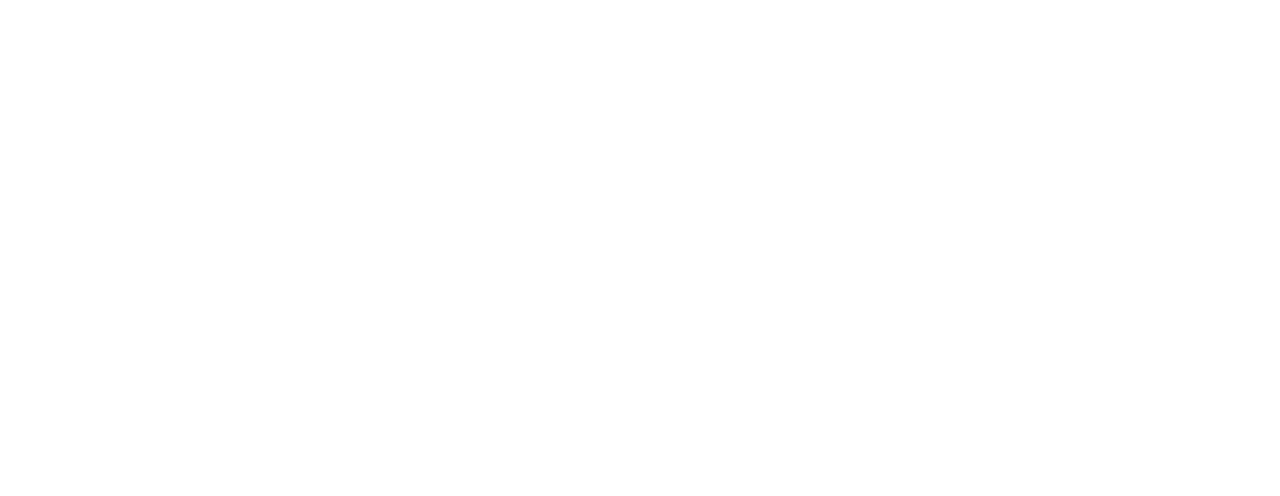
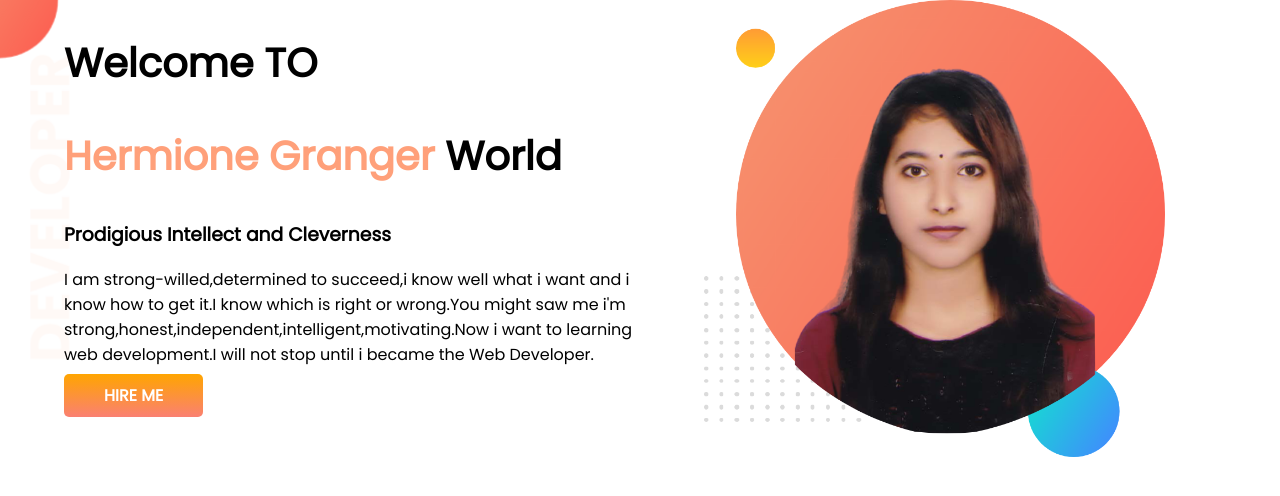
Before and after one commit to rabeyaislam1/developer-portfolio, a plain HTML site: page index.html in a window 1280 px wide. Drawn offline with Linux system fonts and the light colour scheme; a web font is replaced by a local one.

Commit message:
section added

```diff
--- a/index.html
+++ b/index.html
@@ -5,9 +5,31 @@
     <meta http-equiv="X-UA-Compatible" content="IE=edge">
     <meta name="viewport" content="width=device-width, initial-scale=1.0">
     <title>Rabeya Portfolio</title>
+    <link rel="preconnect" href="https://fonts.googleapis.com">
+    <link rel="preconnect" href="https://fonts.gstatic.com" crossorigin>
+    <link href="https://fonts.googleapis.com/css2?family=Poppins&family=Pushster&display=swap" rel="stylesheet">
     <link rel="stylesheet" href="style.css">
 </head>
 <body>
+<section class="disign">
+
+<div class="style">
+    <h1>Welcome TO</h1>
+    <h1><span class="add-color">Hermione Granger</span> World</h1>
+    <h3>Prodigious Intellect and Cleverness</h3>
+    <p>
+        I am strong-willed,determined to succeed,i know well what i want and i know how to get it.I know which is right or wrong.You might saw me i'm strong,honest,independent,intelligent,motivating.Now i want to learning web development.I will not stop until i became the Web Developer.
+    </p>
+    <a class="link-button" target="_blank" href="https://www.linkedin.com/company/programminghero/">HIRE ME</a>
+
+</div>
+
+<div class="style">
+    <img src="images/my-pf.png" alt="">
+</div>
+
+</section>
+
 
 </body>
 </html>
--- a/style.css
+++ b/style.css
@@ -0,0 +1,32 @@
+body {
+  font-family: "Poppins", sans-serif;
+  margin: 0px;
+}
+h1 {
+  font-size: 40px;
+}
+.add-color {
+  color: lightsalmon;
+}
+section {
+  display: flex;
+}
+.style {
+  width: 50%;
+  padding-left: 5%;
+}
+.style img {
+  width: 80%;
+}
+.link-button {
+  text-decoration: none;
+  background-image: linear-gradient(orange, salmon);
+  padding: 10px 40px;
+  color: white;
+  font-weight: 700;
+  border-radius: 5px;
+}
+.disign {
+  background-image: url(images/top-banner.png);
+  background-repeat: no-repeat;
+}
```
Also changed, not shown: images/dream-bg.png (added), images/exp-bg.png (added), images/jhankar.png (added), images/jhankar2.png (added), images/km.pf.png (added), images/my-bg.png (added), images/my-bg2.png (added), images/my-pf.png (added), images/top-banner.png (added), 7 other files.
